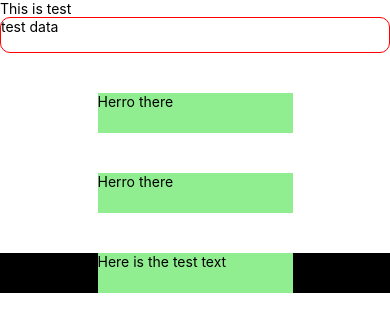
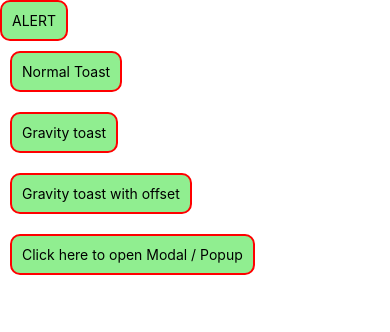
Before and after one commit to alwinsDen/react_native_learning, a React Native app: screen / in a window 390 px wide. Shown: the top 332 px of the page. Built offline with nearby package versions, Linux system fonts and the light colour scheme.

Commit message:
added toasts, alerts and modals

```diff
--- a/App.js
+++ b/App.js
@@ -1,80 +1,147 @@
 import React, {useState} from "react"
-import {Pressable, Text, TextInput, ToastAndroid, TouchableHighlight, TouchableOpacity, View} from "react-native";
+import {Alert, Modal, Text, ToastAndroid, TouchableOpacity, View} from "react-native";
 import styles from "./styles/styles";
 
 const App = () => {
 
-    const [inputText, setInputText] = useState("test data")
-    return <View>
-        <Text>
-            This is test
-        </Text>
-        <TextInput
-            multiline
-            style={styles.inputbar}
-            placeholder={"enter your email here"}
-            autoCapitalize={"characters"}
-            defaultValue={inputText}
-            onTextInput={(text) => {
-                setInputText(text)
+    const [modal1State, setModal1State] = useState(false)
+
+    return <View
+    >
+        <TouchableOpacity
+            style={styles.alertButton}
+
+            onPress={() => {
+                Alert.alert("Clicked", "You clicked on this worst button", [
+                        {
+                            text: "I didnt", onPress: () => {
+                                ToastAndroid.show("U pressed option1", ToastAndroid.SHORT)
+                            },
+                            style: "destructive" //works only on IOS
+                        },
+                        {
+                            text: "Yes, I did", onPress: () => {
+                                ToastAndroid.show("You clicked option 2", ToastAndroid.SHORT)
+                            }
+                        },
+                        {
+                            text: "OK", onPress: () => {
+                                ToastAndroid.show("U clicked option 3", ToastAndroid.SHORT)
+                            }
+                        }
+                    ],
+                    {
+                        cancelable: true, //closes when clicked outside
+                        onDismiss: () => {
+                            console.warn("This is a necessary step");
+                        }
+                    })
             }
             }
-            // editable={false}
-            secureTextEntry={true}
-        />
+        >
+            <Text>ALERT</Text>
+        </TouchableOpacity>
 
-        {/*opacity reduces when clicked*/}
+
         <TouchableOpacity
-            style={styles.touchableOpac}
-            onPress={() => console.log("This was clicked")}
-            activeOpacity={0.5} //opcatity on clicking
+            style={{
+                ...styles.alertButton,
+                margin: 10
+            }}
+            onPress={() => {
+                ToastAndroid.show("This is a basic alert", ToastAndroid.SHORT)
+            }
+            }
         >
-            <Text style={styles.textStyle}>
-                Herro there
+            <Text>
+                Normal Toast
             </Text>
         </TouchableOpacity>
 
-        {/*    highlight does the same thing as opacity but can have custom color*/}
-        <TouchableHighlight
+
+        {/*    toast with gravity*/}
+        {/*    positon can be changed*/}
+        <TouchableOpacity
             style={{
-                ...styles.touchableOpac,
+                ...styles.alertButton,
+                margin: 10
+            }}
+            onPress={() => {
+                ToastAndroid.showWithGravity("This is a gravity toast", ToastAndroid.SHORT, ToastAndroid.TOP)
             }
             }
-            onPress={() => console.log("This was clicked maybe")}
-            underlayColor={"#dddddd"} //set custom color to opacity
         >
-            <Text style={styles.textStyle}>
-                Herro there
+            <Text>
+                Gravity toast
             </Text>
-        </TouchableHighlight>
+        </TouchableOpacity>
 
 
-        {/*pressed component amazing*/}
-        <Pressable
-            onLongPress={() => {
-                ToastAndroid.show("A pikachu appeared nearby !", ToastAndroid.SHORT);
+        {/*    position can be changed with left and top para*/}
+        <TouchableOpacity
+            style={{
+                ...styles.alertButton,
+                margin: 10
+            }}
+            onPress={() => {
+                ToastAndroid.showWithGravityAndOffset("This is an offset alert", ToastAndroid.SHORT, ToastAndroid.TOP, 0, 200)
             }
             }
-            delayLongPress={2000}
-            // additional pressable padding around button
-            hitSlop={{
-                top: 10, bottom: 10, right: 10, left: 10
+        >
+            <Text>
+                Gravity toast with offset
+            </Text>
+        </TouchableOpacity>
+
+        {/*    modal and custom alerts*/}
+        <TouchableOpacity
+            style={
+                {
+                    ...styles.alertButton,
+                    margin: 10
+                }
+            }
+            onPress={() => setModal1State(true)}
+        >
+            <Text>
+                Click here to open Modal / Popup
+            </Text>
+        </TouchableOpacity>
+
+        {/*    Here is the modal for above*/}
+        <Modal
+            visible={modal1State}
+            transparent
+            //for adding animation
+            animated={"slide"}
+            onRequestClose={() => { //function is called when backbutton is press
+                setModal1State(!modal1State)
             }
             }
-            android_ripple={{color:"#b9b9b9"}}
-            style={({pressed}) => [
-                {backgroundColor: pressed ? "#ffffff" : "#000000"},
-                styles.touchableOpac
-            ]}
+            hardwareAccelerated //for better performance (ONLY for Android)
         >
-            <Text style={styles.textStyle}>
-                Here is the test text
-            </Text>
-        </Pressable>
-
-
+            <View
+                style={{
+                    flex:1,
+                    justifyContent:"center",
+                    alignItems:"center",
+                    backgroundColor:"rgba(241,241,241,0.62)"
+                }}
+            >
+                <View style={{
+                    backgroundColor:"#e3e3e3",
+                    width: "80%",
+                    height:"40%",
+                    borderRadius:10,
+                    padding:10
+                }}>
+                    <Text>
+                        Charge level very low
+                    </Text>
+                </View>
+            </View>
+        </Modal>
     </View>
 }
 
-
 export default App;
--- a/styles/styles.js
+++ b/styles/styles.js
@@ -1,31 +1,14 @@
 import {StyleSheet} from "react-native";
 
 const styles = StyleSheet.create({
-    inputbar: {
-        backgroundColor:"#ffffff",
+    alertButton: {
+        backgroundColor: "lightgreen",
+        borderWidth:2,
+        borderColor:"red",
         borderRadius:10,
-        borderColor:"red",
-        borderWidth:1,
-    },
-    textStyle: {
-        color:"black",
-        backgroundColor:"lightgreen",
-        width:"50%",
-        height:40
-    },
-    touchableOpac: {
-        width:"100%",
-        display:"flex",
-        alignItems:"center",
-        marginTop:40,
-    },
-    pressableNewStyle: {
-        width:"100%",
-        display:"flex",
-        alignItems:"center",
-        marginTop:40,
-        background:"red"
-    },
+        padding:10,
+        alignSelf:"flex-start"
+    }
 })
 
 export default styles
```
